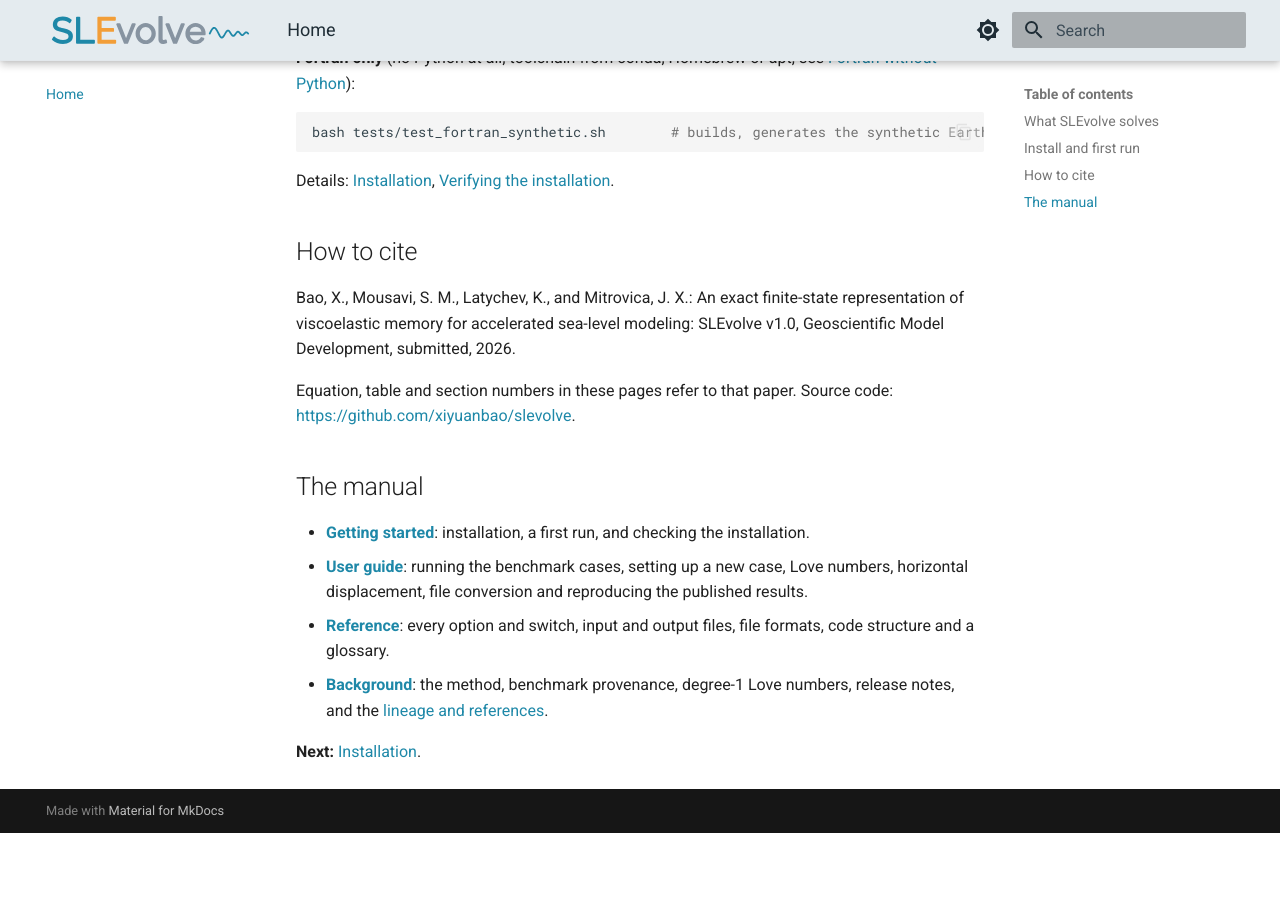
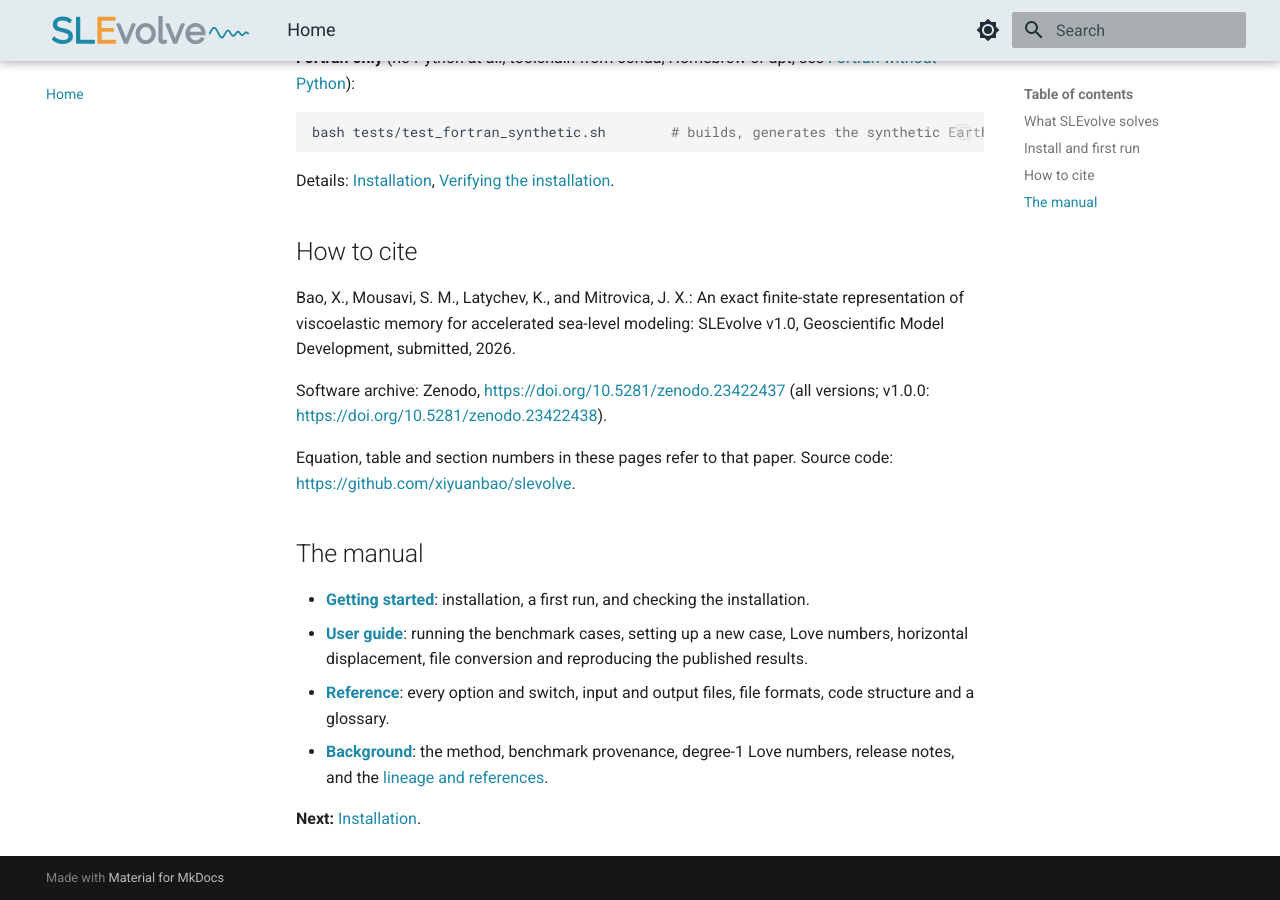
Before and after one commit to xiyuanbao/slevolve, an MkDocs documentation site: the page built from docs/src/index.md, in a window 1280 px wide and 900 px high, scrolled down 1166 px. Built offline with MkDocs 1.6.1 and Material for MkDocs 9.7.7, drawn with Linux system fonts in a browser that asks for light colours; before the commit the page ends 1999 px from its top, so only the background shows below that.

Commit message:
Add Zenodo DOI

```diff
--- a/docs/src/index.md
+++ b/docs/src/index.md
@@ -54,6 +54,9 @@ Bao, X., Mousavi, S. M., Latychev, K., and Mitrovica, J. X.: An exact finite-sta
 viscoelastic memory for accelerated sea-level modeling: SLEvolve v1.0, Geoscientific Model
 Development, submitted, 2026.
 
+Software archive: Zenodo, <https://doi.org/10.5281/zenodo.23422437> (all versions; v1.0.0:
+<https://doi.org/10.5281/zenodo.23422438>).
+
 Equation, table and section numbers in these pages refer to that paper. Source code:
 <https://github.com/xiyuanbao/slevolve>.
 
```
Also changed, not shown: README.md, 1 other file.
